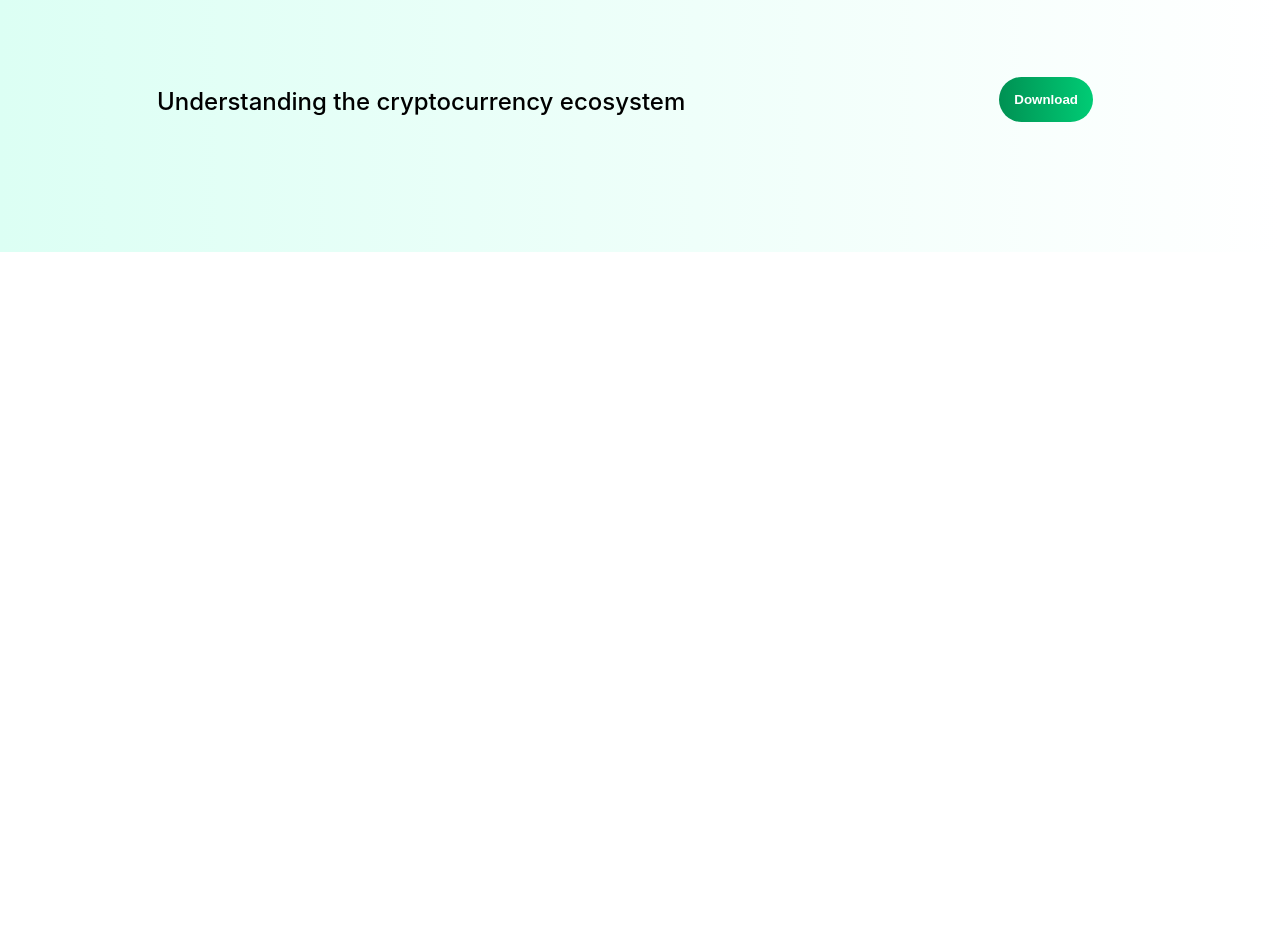
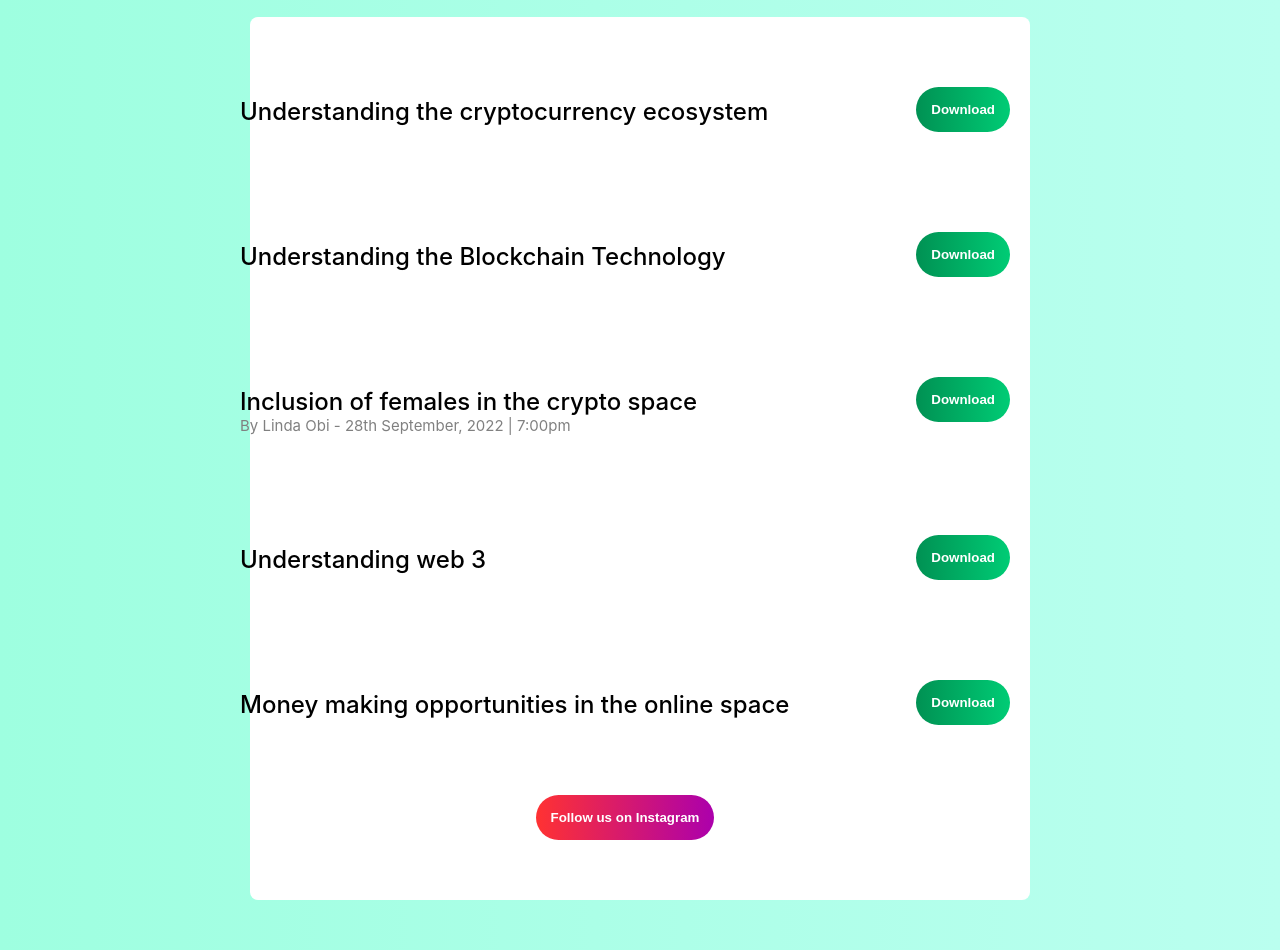
Before and after one commit to Stanrute/stanrute-fec, a plain HTML site: page index.html in a window 1280 px wide. Shown: the part 548-1498 px from the top of the page. Before the commit the page ends 800 px from the top, so only its background shows below. Drawn offline with Linux system fonts and the light colour scheme.

Commit message:
Changes made

```diff
--- a/index.html
+++ b/index.html
@@ -12,18 +12,36 @@
     <div class="header">
         <div class="nav">
             <img src="stanrutelogo.png" alt="stanrute logo" class="logo">
-            <a href="https://www.instagram.com/mystanrute_/" target="_blank"><button class="btn-follow">Follow us on Instagram</button></a>
         </div>
         <div class="container">
             <div class="banner">
                 <img src="banner.svg" alt="FEC banner" class="banner">
             </div>
             <div class="download-list">
-                <div class="day1">
+                <div class="days">
                     <h2 class="title">Understanding the cryptocurrency ecosystem</h2>
                     <a href="https://www.instagram.com/mystanrute_/" target="_blank"><button class="btn-download">Download</button></a>
                 </div>
-
+                <div class="days">
+                    <h2 class="title">Understanding the Blockchain Technology</h2>
+                    <a href="https://www.instagram.com/mystanrute_/" target="_blank"><button class="btn-download">Download</button></a>
+                </div>
+                <div class="days">
+                    <div class="details">
+                        <h2 class="title">Inclusion of females in the crypto space</h2>
+                        <p class="speaker">By Linda Obi - 28th September, 2022 | 7:00pm</p>
+                    </div>
+                    <a href="https://www.instagram.com/mystanrute_/" target="_blank"><button class="btn-download">Download</button></a>
+                </div>
+                <div class="days">
+                    <h2 class="title">Understanding web 3</h2>
+                    <a href="https://www.instagram.com/mystanrute_/" target="_blank"><button class="btn-download">Download</button></a>
+                </div>
+                <div class="days">
+                    <h2 class="title">Money making opportunities in the online space</h2>
+                    <a href="https://www.instagram.com/mystanrute_/" target="_blank"><button class="btn-download">Download</button></a>
+                </div>
+                <a href="https://www.instagram.com/mystanrute_/" target="_blank"><button class="btn-follow">Follow us on Instagram</button></a>
             </div>
         </div>
     </div>
--- a/style.css
+++ b/style.css
@@ -5,7 +5,7 @@
 }
 body {
     font-family: -apple-system, BlinkMacSystemFont, 'Segoe UI', Roboto, Oxygen, Ubuntu, Cantarell, 'Open Sans', 'Helvetica Neue', sans-serif;
-    background-image: linear-gradient(to right, rgb(220, 255, 244), rgb(255, 255, 255));
+    background-image: linear-gradient(to right, rgb(158, 255, 224), rgb(186, 255, 239));
 }
 .logo {
     width: 10%;
@@ -21,6 +21,7 @@ body {
     font-weight: 600;
     margin-top: 40px;
     margin-right: 30px;
+    margin-bottom: 60px;
 }
 
 .nav {
@@ -47,13 +48,28 @@ body {
     margin-top: 40px;
     margin-right: 30px;
 }
-.day1 {
+.days {
     display: flex;
     flex-direction: row;
-    justify-content: space-around;
-    margin-top: 40px;
+    justify-content: space-between;
+    margin: 30px;
+    width: 800px;
 }
 .title {
     font-weight: 500;
     margin-top: 50px;
 }
+.download-list {
+    background-color: white;
+    margin: 20px 250px 50px 250px;
+    background-size: 700px;
+    display: flex;
+    flex-direction: column;
+    justify-content: center;
+    align-items: center;
+    border-radius: 8px;
+}
+.speaker {
+    font-size: 15px;
+    color: grey;
+}
```
